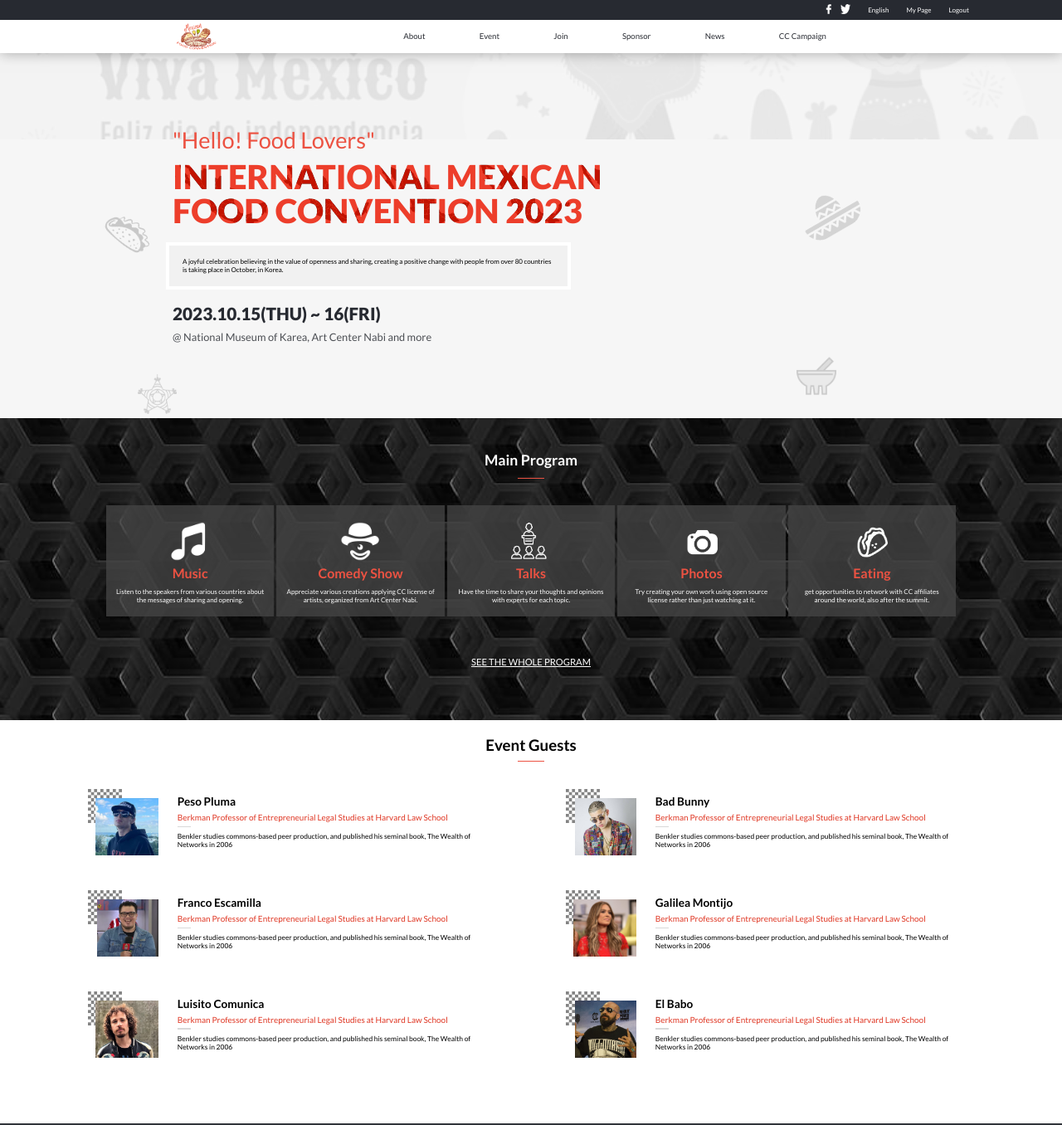
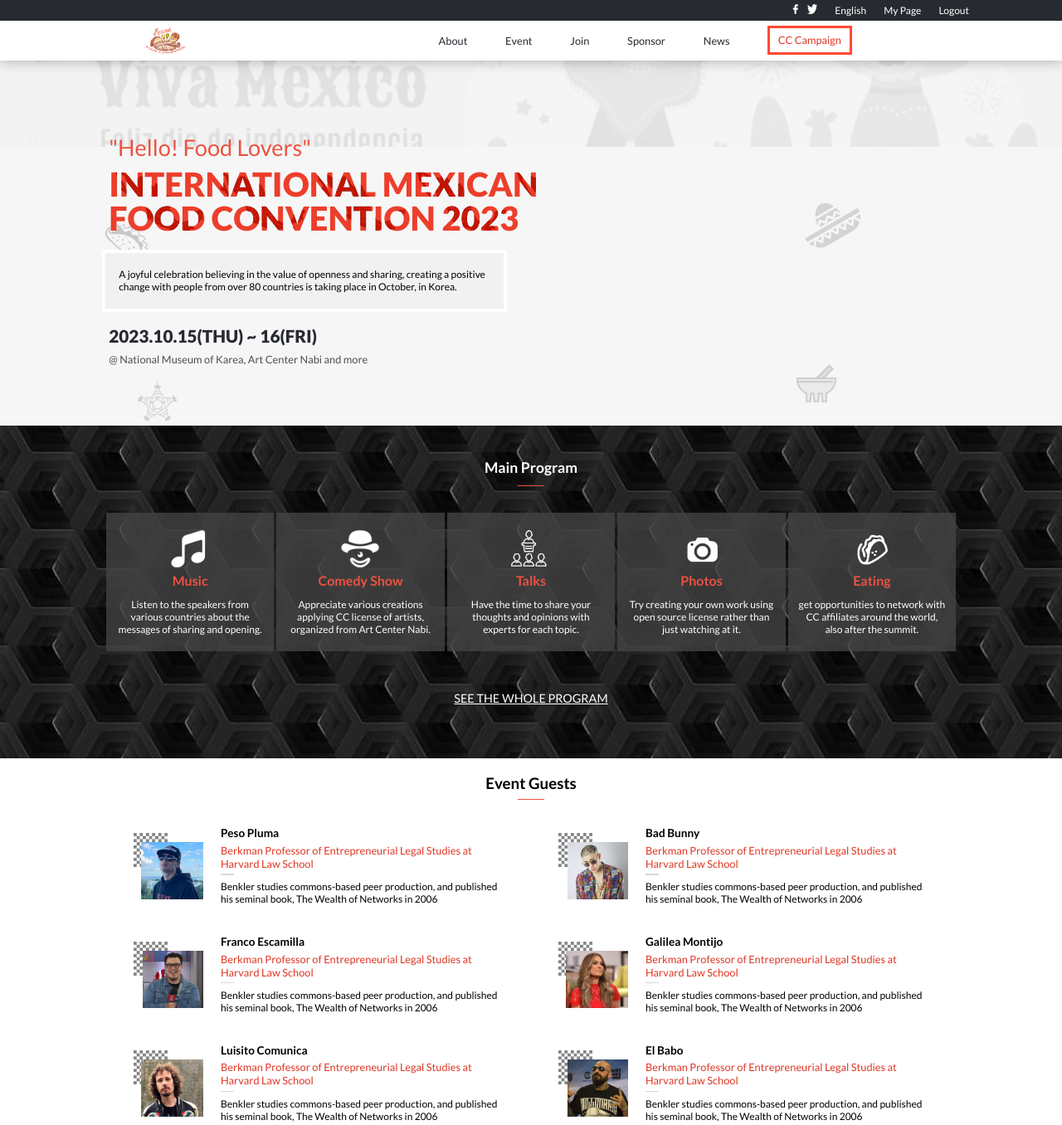
Before and after one commit to AdrianScharff/1st-Capstone-project-MexicanFood, a website: page index.html in a window 1280 px wide. Shown: the top 1356 px of the page at 83% size. Drawn offline with Linux system fonts and the light colour scheme; files whose address does not match are found by name.

Commit message:
Update html and css files

```diff
--- a/css/about.css
+++ b/css/about.css
@@ -178,14 +178,14 @@ body {
 
 #please {
   text-align: center;
-  font-size: 0.65rem;
+  font-size: 0.78rem;
   margin-bottom: 0.3rem;
   width: 70%;
   line-height: 1rem;
 }
 
 #pageInvite {
-  font-size: 0.65rem;
+  font-size: 0.78rem;
   font-weight: 700;
   padding-bottom: 1.5rem;
   text-decoration: underline;
@@ -222,7 +222,7 @@ body {
 #logoParagraphMobile {
   text-align: center;
   width: 70%;
-  font-size: 0.7rem;
+  font-size: 0.8rem;
   line-height: 1rem;
 }
 
@@ -270,7 +270,7 @@ body {
 
 #pastConventionsParagraph {
   margin-top: 0.8rem;
-  font-size: 0.7rem;
+  font-size: 0.8rem;
   line-height: 1rem;
   text-align: center;
   margin-bottom: 2.1rem;
@@ -373,7 +373,7 @@ body {
 #footerTwoParagraph {
   margin: 0;
   padding: 0;
-  font-size: 0.5rem;
+  font-size: 0.75rem;
 }
 
 #chineseParagraphDesk {
@@ -392,7 +392,7 @@ body {
     gap: 2%;
     background-color: #272a31;
     color: white;
-    font-size: 0.5rem;
+    font-size: 0.75rem;
     padding: 0.3rem 7rem;
   }
 
@@ -422,7 +422,7 @@ body {
     display: flex;
     align-items: center;
     justify-content: center;
-    height: 5vh;
+    height: 6vh;
     gap: 12%;
   }
 
@@ -436,7 +436,7 @@ body {
 
   #menuOptions {
     display: flex;
-    font-size: 0.6rem;
+    font-size: 0.78rem;
     justify-content: center;
     align-items: center;
     gap: 10%;
@@ -461,7 +461,7 @@ body {
     padding-top: 0;
     background-color: white;
     backdrop-filter: none;
-    font-size: 0.6rem;
+    font-size: 0.78rem;
     height: auto;
     width: 51%;
     z-index: 0;
@@ -475,6 +475,12 @@ body {
   .menuOptionsLinks {
     color: #272a31;
     text-decoration: none;
+  }
+
+  .ccCampaign {
+    border: 0.2rem solid #ff4834;
+    padding: 0.35rem 0.6rem 0.45rem 0.6rem;
+    color: #df3623;
   }
 
   .hamburgerMenu {
@@ -544,7 +550,7 @@ body {
     display: block;
     width: 60%;
     background-color: white;
-    font-size: 0.48rem;
+    font-size: 0.75rem;
     color: #272a31;
     text-align: center;
     border: 1px solid rgba(128, 128, 128, 0.26);
@@ -578,7 +584,7 @@ body {
     display: block;
     text-align: center;
     width: 55%;
-    font-size: 0.5rem;
+    font-size: 0.75rem;
     line-height: 0.9rem;
   }
 
@@ -633,7 +639,7 @@ body {
 
   .eventPast {
     margin-top: 0;
-    font-size: 0.6rem;
+    font-size: 0.78rem;
     font-weight: 700;
   }
 
@@ -667,13 +673,13 @@ body {
   }
 
   #footerTwoParagraph {
-    font-size: 0.5rem;
+    font-size: 0.75rem;
     color: white;
   }
 
   #chineseParagraphDesk {
     display: block;
-    font-size: 0.5rem;
+    font-size: 0.75rem;
     color: white;
   }
 }
--- a/css/index.css
+++ b/css/index.css
@@ -218,7 +218,7 @@ body {
 #programListContainer {
   display: grid;
   grid-template-columns: 1fr;
-  width: 100%;
+  width: 90%;
   justify-items: center;
   grid-gap: 0.2rem;
   margin: 2rem 0;
@@ -398,7 +398,7 @@ body {
 }
 
 .guestDescription {
-  font-size: 0.626rem;
+  font-size: 0.8rem;
   color: #df3623;
   margin-top: 0;
   margin-bottom: 0.3rem;
@@ -411,7 +411,7 @@ body {
 }
 
 .guestCredentials {
-  font-size: 0.53rem;
+  font-size: 0.75rem;
   margin: 0;
 }
 
@@ -437,7 +437,7 @@ footer {
     gap: 2%;
     background-color: #272a31;
     color: white;
-    font-size: 0.5rem;
+    font-size: 0.75rem;
     padding: 0.3rem 7rem;
   }
 
@@ -467,12 +467,13 @@ footer {
     display: flex;
     align-items: center;
     justify-content: center;
-    height: 5vh;
-    gap: 12%;
+    height: 6vh;
+    gap: 16%;
   }
 
   #logoHeader {
     display: block;
+    margin-left: -1.5rem;
   }
 
   a #logoHeader {
@@ -481,10 +482,9 @@ footer {
 
   #menuOptions {
     display: flex;
-    font-size: 0.6rem;
+    font-size: 0.8rem;
     justify-content: center;
     align-items: center;
-    gap: 10%;
     width: 51%;
     white-space: nowrap;
   }
@@ -506,7 +506,7 @@ footer {
     padding-top: 0;
     background-color: white;
     backdrop-filter: none;
-    font-size: 0.6rem;
+    font-size: 0.8rem;
     height: auto;
     width: 51%;
     z-index: 0;
@@ -520,6 +520,13 @@ footer {
   .menuOptionsLinks {
     color: #272a31;
     text-decoration: none;
+    margin-left: 7%;
+  }
+
+  .ccCampaign {
+    border: 0.2rem solid #ff4834;
+    padding: 0.35rem 0.6rem 0.45rem 0.6rem;
+    color: #df3623;
   }
 
   .hamburgerMenu {
@@ -538,7 +545,7 @@ footer {
     position: absolute;
     top: 20%;
     bottom: 15%;
-    left: 15%;
+    left: 9%;
   }
 
   #hello {
@@ -558,7 +565,7 @@ footer {
   }
 
   #description p {
-    font-size: 0.5em;
+    font-size: 0.75em;
     padding: 0.4rem 1rem;
   }
 
@@ -613,7 +620,7 @@ footer {
 
   .programParagraphs {
     flex: 3;
-    font-size: 0.5rem;
+    font-size: 0.75rem;
     text-align: center;
     width: 90%;
   }
@@ -622,7 +629,7 @@ footer {
     display: block;
     color: white;
     padding-top: 1rem;
-    font-size: 0.7rem;
+    font-size: 0.9rem;
     padding-bottom: 4rem;
   }
 
@@ -642,6 +649,19 @@ footer {
   /* Desktop Dynamic Event Guests Section */
   .allGuestsContainer {
     grid-template-columns: repeat(2, 1fr);
+    width: 80%;
+  }
+
+  .guestName {
+    font-size: 0.85rem;
+  }
+
+  .guestDescription {
+    font-size: 0.8rem;
+  }
+
+  .guestCredentials {
+    font-size: 0.75rem;
   }
 
   .eachGuestContainer.hidden {
@@ -712,7 +732,7 @@ footer {
   #footerTwoParagraph {
     margin: 0;
     padding: 0;
-    font-size: 0.5rem;
+    font-size: 0.75rem;
     width: 25rem;
   }
 }
--- a/index.html
+++ b/index.html
@@ -1,5 +1,6 @@
 <!DOCTYPE html>
 <html lang="en">
+
 <head>
     <meta charset="UTF-8">
     <meta name="viewport" content="width=device-width, initial-scale=1.0">
@@ -9,6 +10,7 @@
     <link href="https://fonts.googleapis.com/css2?family=Lato:wght@300;400;700;900&display=swap" rel="stylesheet">
     <title>International Mexican Food Convention</title>
 </head>
+
 <body>
     <header>
         <div id="blackHeader">
@@ -16,20 +18,40 @@
                 <a href=""><img class="blackHeaderIcon" src="./images/facebookIcon.png" alt=""></a>
                 <a href=""><img class="blackHeaderIcon" src="./images/twitterIcon.png" alt=""></a>
             </div>
-            <a href=""><div class="blackHeaderOption">English</div></a>
-            <a href=""><div class="blackHeaderOption">My Page</div></a>
-            <a href=""><div class="blackHeaderOption">Logout</div></a>
+            <a href="">
+                <div class="blackHeaderOption">English</div>
+            </a>
+            <a href="">
+                <div class="blackHeaderOption">My Page</div>
+            </a>
+            <a href="">
+                <div class="blackHeaderOption">Logout</div>
+            </a>
         </div>
         <div id="whiteHeader">
             <a href="./index.html"><img id="logoHeader" src="./images/logoOrangeMx-removebg-preview.png" alt="logo"></a>
             <div id="menuOptions">
-                <a class="menuOptionsLinks" href="./about.html"><div>About</div></a>
-                <a class="menuOptionsLinks" href="./index.html"><div>Event</div></a>
-                <a class="menuOptionsLinks" href="#programDetails"><div>Join</div></a>
-                <a class="menuOptionsLinks sponsorMobile" href="./about.html#footerOne"><div>Sponsor</div></a>
-                <a class="menuOptionsLinks sponsorDesk" href="#footerOne"><div>Sponsor</div></a>
-                <a class="menuOptionsLinks" href="#"><div>News</div></a>
-                <a class="menuOptionsLinks" href="#"><div>CC Campaign</div></a>
+                <a class="menuOptionsLinks" href="./about.html">
+                    <div>About</div>
+                </a>
+                <a class="menuOptionsLinks" href="./about.html">
+                    <div>Event</div>
+                </a>
+                <a class="menuOptionsLinks" href="#programDetails">
+                    <div>Join</div>
+                </a>
+                <a class="menuOptionsLinks sponsorMobile" href="./about.html#footerOne">
+                    <div>Sponsor</div>
+                </a>
+                <a class="menuOptionsLinks sponsorDesk" href="#footerOne">
+                    <div>Sponsor</div>
+                </a>
+                <a class="menuOptionsLinks" href="#">
+                    <div>News</div>
+                </a>
+                <a class="menuOptionsLinks ccCampaign" href="#">
+                    <div>CC Campaign</div>
+                </a>
             </div>
         </div>
     </header>
@@ -56,7 +78,9 @@
                         <h1 id="event">INTERNATIONAL MEXICAN FOOD CONVENTION 2023</h1>
                     </div>
                     <div id="description">
-                    <p id="descriptionParagraph">A joyful celebration believing in the value of openness and sharing, creating a positive change with people from over 80 countries     is taking place in October, in Korea.</p>
+                        <p id="descriptionParagraph">A joyful celebration believing in the value of openness and
+                            sharing, creating a positive change with people from over 80 countries is taking place in
+                            October, in Korea.</p>
                     </div>
                     <div id="dateAndPlaceContainer">
                         <div id="date">2023.10.15(THU) ~ 16(FRI)</div>
@@ -74,30 +98,36 @@
                 <div class="programItems">
                     <img class="programImages" src="./images/1programMusic.png" alt="">
                     <h3 class="programNames">Music</h3>
-                    <p class="programParagraphs">Listen to the speakers from various countries about the messages of sharing and opening.</p>
+                    <p class="programParagraphs">Listen to the speakers from various countries about the messages of
+                        sharing and opening.</p>
                 </div>
                 <div class="programItems">
                     <img class="programImages" src="./images/2programComedy.png" alt="">
                     <h3 class="programNames">Comedy Show</h3>
-                    <p class="programParagraphs">Appreciate various creations applying CC license of artists, organized from Art Center Nabi.</p>
+                    <p class="programParagraphs">Appreciate various creations applying CC license of artists, organized
+                        from Art Center Nabi.</p>
                 </div>
                 <div class="programItems">
                     <img class="programImages" src="./images/3programLecture.png" alt="">
                     <h3 class="programNames">Talks</h3>
-                    <p class="programParagraphs">Have the time to share your thoughts and opinions with experts for each topic.</p>
+                    <p class="programParagraphs">Have the time to share your thoughts and opinions with experts for each
+                        topic.</p>
                 </div>
                 <div class="programItems">
                     <img class="programImages" src="./images/4programPhoto.png" alt="">
                     <h3 class="programNames">Photos</h3>
-                    <p class="programParagraphs">Try creating your own work using open source license rather than just watching at it.</p>
+                    <p class="programParagraphs">Try creating your own work using open source license rather than just
+                        watching at it.</p>
                 </div>
                 <div class="programItems">
                     <img class="programImages" src="./images/5programTaco.png" alt="">
                     <h3 class="programNames">Eating</h3>
-                    <p class="programParagraphs">get opportunities to network with CC affiliates around the world, also after the summit.</p>
+                    <p class="programParagraphs">get opportunities to network with CC affiliates around the world, also
+                        after the summit.</p>
                 </div>
             </div>
-            <a href="https://www.google.com" id="joinLink"><button id="joinButton">Join CC Global Summit 2015</button></a>
+            <a href="https://www.google.com" id="joinLink"><button id="joinButton">Join CC Global Summit
+                    2015</button></a>
             <a href="https://www.google.com" id="seeTheWhole">SEE THE WHOLE PROGRAM</a>
         </section>
         <!-- Event Guests Section -->
@@ -135,9 +165,12 @@
         <footer id="footerTwo">
             <div id="footerTwoItems">
                 <img class="footerLogo" src="./images/footerMexicanIcons/footerLogo.png" alt="">
-                <p id="footerTwoParagraph">2015 Creative Commons Korea. Some Rights Reserved. <br> <br> 달리 정하지 않은 웹사이트의 모든 내용은 크리에이티브 커먼즈 저작자표시 2.0라이선스에 따라 이용할 수 있습니다. 자세한 이용기능 내용과 허락조건은 http://creativecommons.org/licences/by/2.0/kr 를 보세요.</p>
+                <p id="footerTwoParagraph">2015 Creative Commons Korea. Some Rights Reserved. <br> <br> 달리 정하지 않은 웹사이트의
+                    모든 내용은 크리에이티브 커먼즈 저작자표시 2.0라이선스에 따라 이용할 수 있습니다. 자세한 이용기능 내용과 허락조건은
+                    http://creativecommons.org/licences/by/2.0/kr 를 보세요.</p>
             </div>
         </footer>
         <script src="JavaScript/home.js"></script>
 </body>
+
 </html>
```
Also changed, not shown: about.html (+2 -2 lines). Lines whose indentation alone changed are shown as unchanged.
